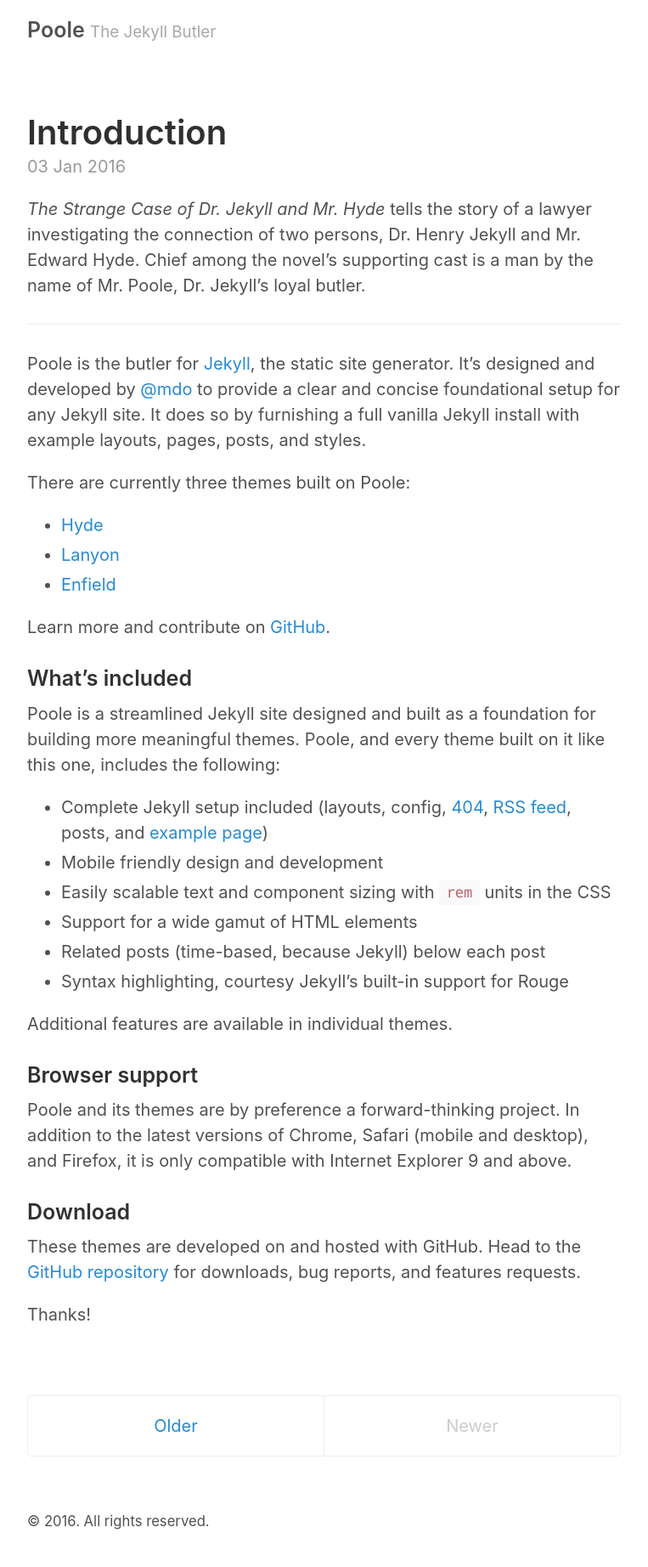
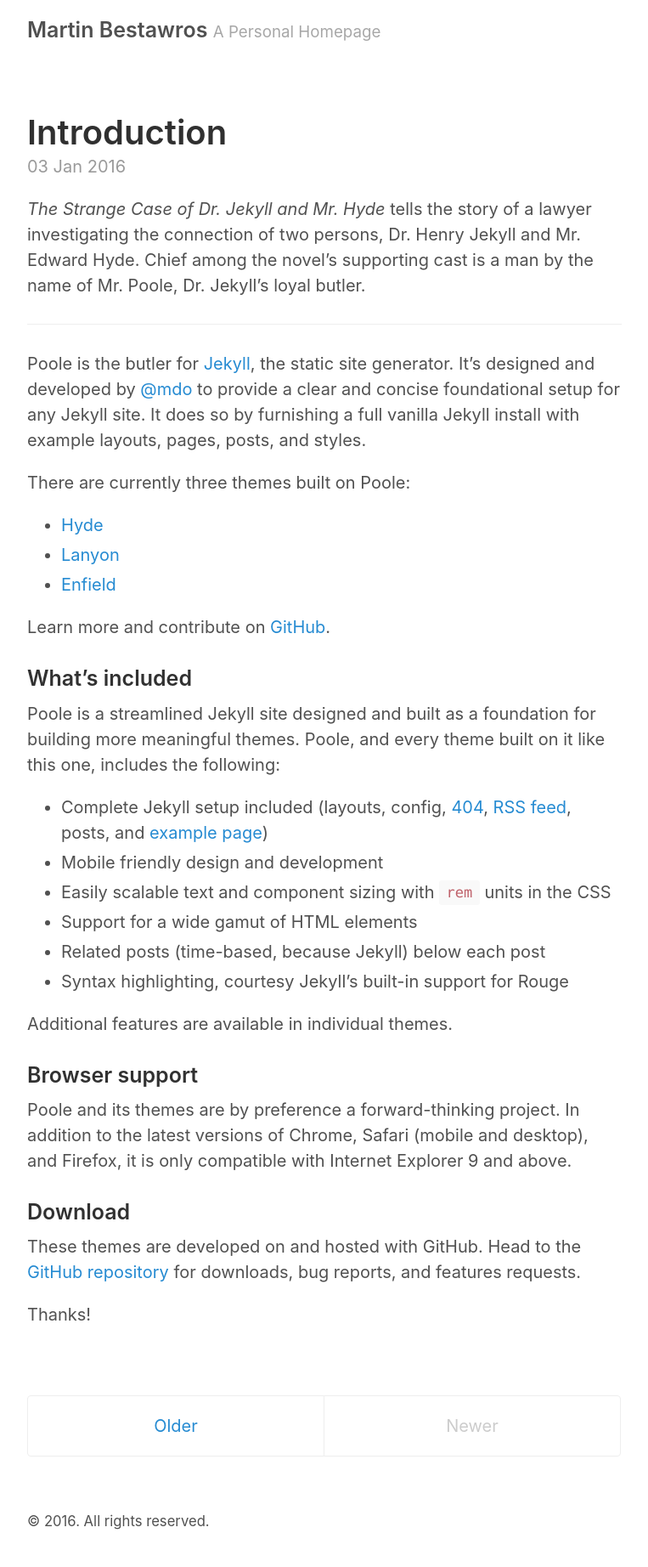
Before and after one commit to iDevMartin/iDevMartin.github.io, a Jekyll site: the page built from index.html, in a window 1280 px wide. Shown: the whole page at 85% size, without its empty margins (258-1021 px from the left). Built offline with Jekyll 4.4.1, drawn with Linux system fonts in a browser that asks for light colours; the list of posts is cut into pages by our own code.

Commit message:
update config

```diff
--- a/_config.yml
+++ b/_config.yml
@@ -1,12 +1,15 @@
 # Permalinks
+#
+# Use of `relative_permalinks` ensures post links from the index work properly.
 permalink:           pretty
+# relative_permalinks: true
 
 # Setup
-title:               Poole
-tagline:             The Jekyll Butler
-url:                 http://getpoole.com
+title:               Martin Bestawros
+tagline:             A Personal Homepage
+url:                 http://idevmartin.com
 paginate:            1
-baseurl:             ""
+baseurl:             "http://idevmartin.github.io"
 
 # Assets
 #
@@ -17,16 +20,11 @@
 
 # About/contact
 author:
-  name:              Mark Otto
-  url:               https://twitter.com/mdo
-  email:             markdotto@gmail.com
+  name:              Martin Bestawros
+  url:               https://idevmartin.com
+  email:             amt271@gmail.com
 
 # Custom vars
 version:             2.0.0
 github:
   repo:              https://github.com/poole/poole
-
-# Gems
-gems:
-  - jekyll-paginate
-  - jekyll-gist
```
